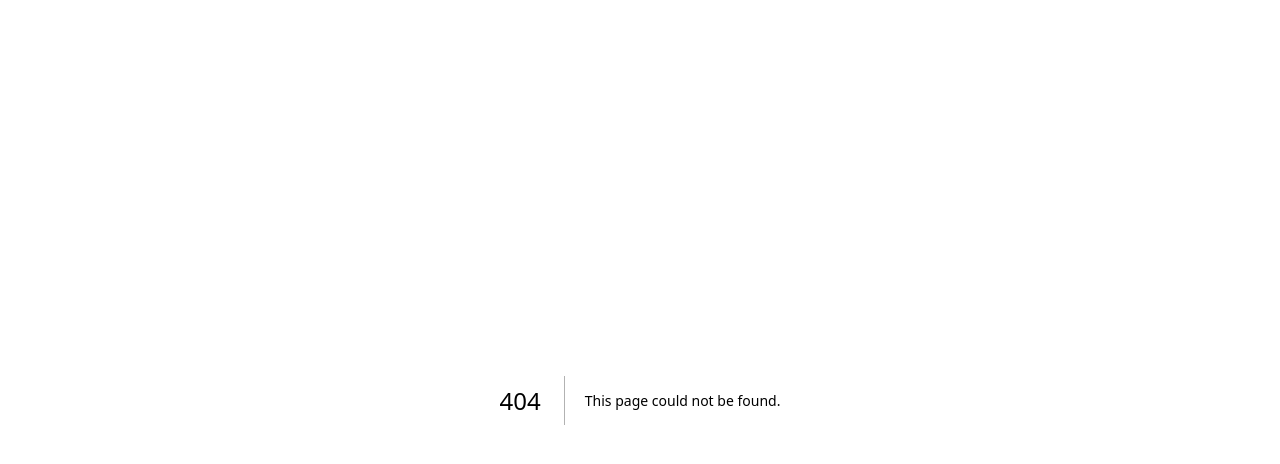
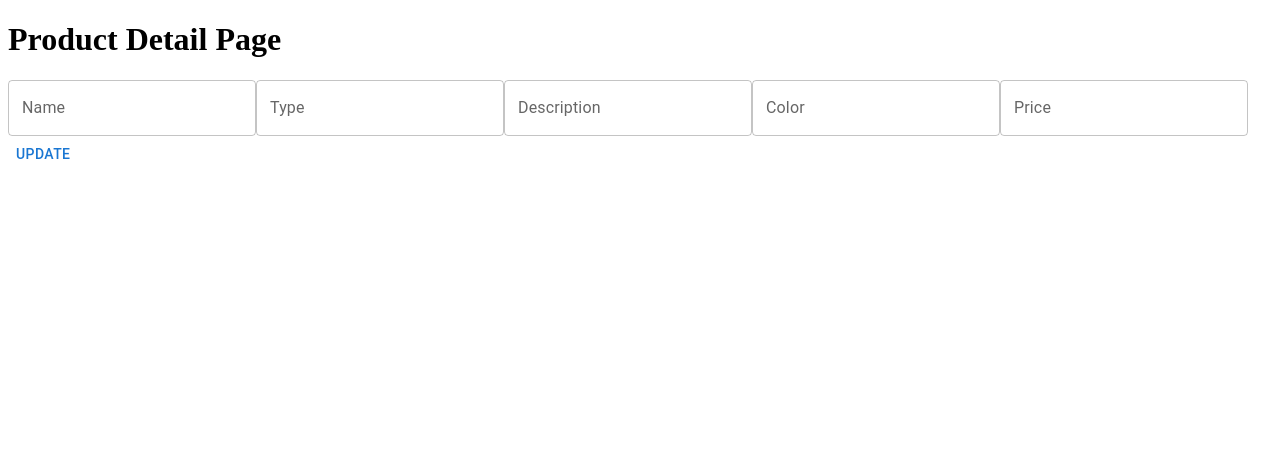
Before and after one commit to Wannabeguru/ecom-widget, a Next.js app: page /product-detail/dhhq-2003 in a window 1280 px wide. Before the commit this address had no page. Shown: the top 464 px of the page. Built offline with nearby package versions, Linux system fonts and the light colour scheme.

Commit message:
implemented routing on clicking edit, added validation for update on product detail page, added routing back to product-list

```diff
--- /dev/null
+++ b/pages/product-detail/[sku].tsx
@@ -0,0 +1,59 @@
+import { useRouter} from 'next/router';
+import React, { useState, useEffect } from 'react';
+import {Button, TextField } from '@mui/material'
+
+const ProductDetail = () => {
+    const router = useRouter();
+    const { sku } = router.query;
+
+    const [name, setName] = useState('');
+    const [type, setType] = useState('');
+    const [description, setDescription] = useState('');
+    const [color, setColor] = useState('');
+    const [price, setPrice] = useState('');
+
+
+
+
+    const handleUpdate = () => {
+        if(Number(price) < 0) {
+            alert('Price should not be less than 0');
+            return;
+        }
+
+        if(!type || !description || !color) {
+            alert('Type, description, and color are required');
+            return;
+        }
+
+        if(type.length > 56 || description.length > 56 || color.length > 56) {
+            alert('Type, description, and color should be less than 56 characters long');
+            return;
+        }
+
+        const updatedProduct = {id: sku, name, type, description, color, price};
+
+
+        router.push({
+            pathname: '/product-list',
+            query: {updatedProduct: JSON.stringify(updatedProduct)},
+        });
+    }
+
+
+
+
+    return (
+        <div>
+            <h1>Product Detail Page</h1>
+            <TextField label="Name" value={name} onChange={e => setName(e.target.value)}></TextField>
+            <TextField label="Type" value={type} onChange={e => setType(e.target.value)}></TextField>
+            <TextField label="Description" value={description} onChange={e => setDescription(e.target.value)}></TextField>
+            <TextField label="Color" value={color} onChange={e => setColor(e.target.value)}></TextField>
+            <TextField label="Price" value={price} onChange={e => setPrice(e.target.value)}></TextField>
+            <Button onClick={handleUpdate}>Update</Button>
+        </div>
+    )
+}
+
+export default ProductDetail;
--- a/pages/product-list.tsx
+++ b/pages/product-list.tsx
@@ -10,6 +10,7 @@ const ProductList = () => {
     setProducts(products.filter((product) => product.id !== id));
   };
 
+
   return (
     <Table>
       <TableBody>
@@ -20,7 +21,7 @@ const ProductList = () => {
             <TableCell>{product.type}</TableCell>
             <TableCell>{product.price}</TableCell>
             <TableCell>
-              <Link href={`/product-detail/${product.sku}`}>
+              <Link href={`/product-detail/${product.sku}` }>
                 <Button>Edit</Button>
               </Link>
               <Button onClick={() => handleDelete(product.id)}>Delete</Button>
```
Also changed, not shown: pages/product-detail.tsx (deleted, +0 -9 lines).
